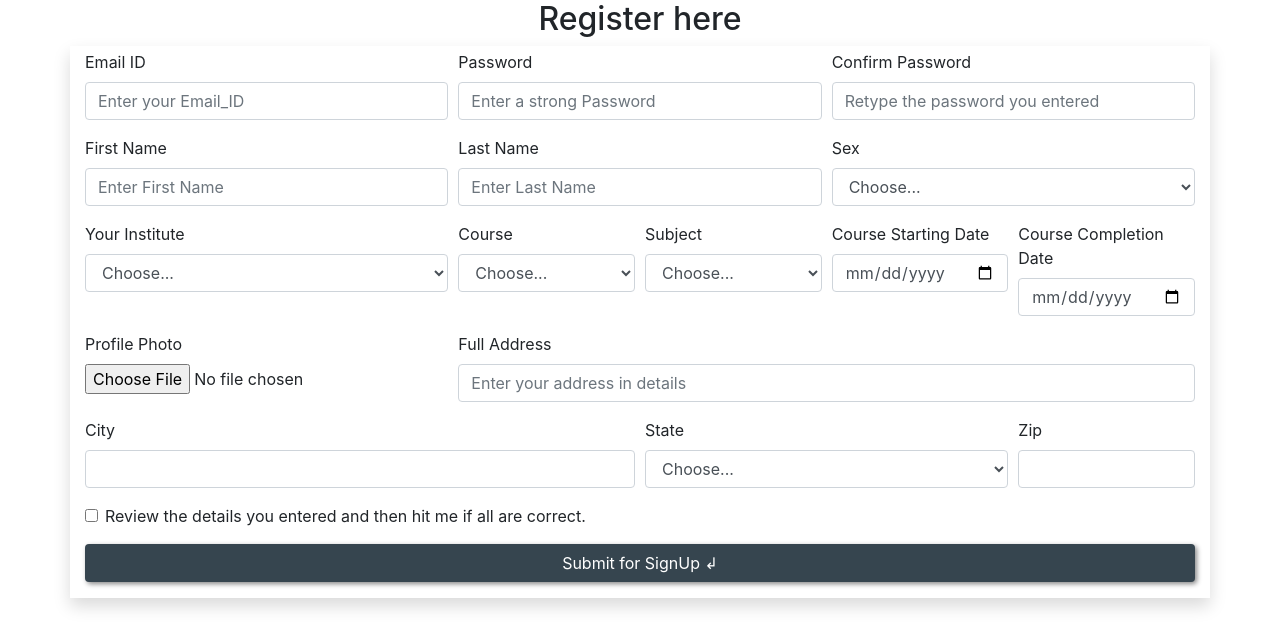
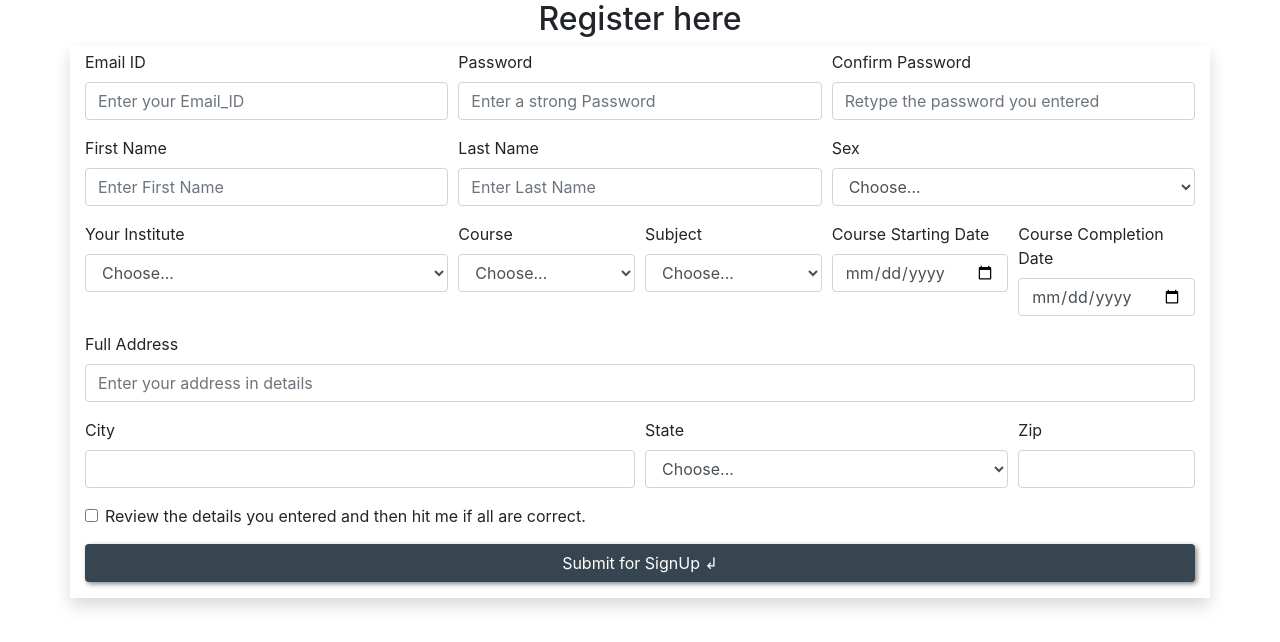
Before and after one commit to Sid264/django_student_media_and_management_webiste, a Django app: page /form/ in a window 1280 px wide. Shown: the part 56-698 px from the top of the page. Run offline with Django 4.2, Linux system fonts and the light colour scheme; parts of the project's set-up code (start-up, migrations or seed data) failed here and were passed over.

Commit message:
phofile photo field removed from reg

```diff
--- a/home/models.py
+++ b/home/models.py
@@ -3,7 +3,6 @@ from django.contrib.auth.models import User
 
 class UserProfile(models.Model):
     user = models.OneToOneField(User, on_delete=models.CASCADE)
-    # profile_photo = models.ImageField(upload_to='profile_photos/', null=False, blank=False)
     institute = models.CharField(max_length=150, blank=False,null=False)
     course = models.CharField(max_length=150, blank=False,null=False)
     subject = models.CharField(max_length=150, blank=False,null=False)
--- a/templates/form1.html
+++ b/templates/form1.html
@@ -143,12 +143,7 @@
             </div>
         </div>
         <div class="form-row">
-            <div class="form-group col-md-4">
-                <label for="profile_photo">Profile Photo</label>
-                <input type="file" class="form-control-file" id="profile_photo"
-                    name="profile_photo" accept="image/*">
-            </div>
-            <div class="form-group col-md-8">
+            <div class="form-group col-md-12">
                 <label for="inputAddress">Full Address</label>
                 <input type="text" class="form-control" id="inputAddress"
                     placeholder="Enter your address in details" name="address1"
```
Also changed, not shown: home/views.py (+0 -7 lines), db.sqlite3.
